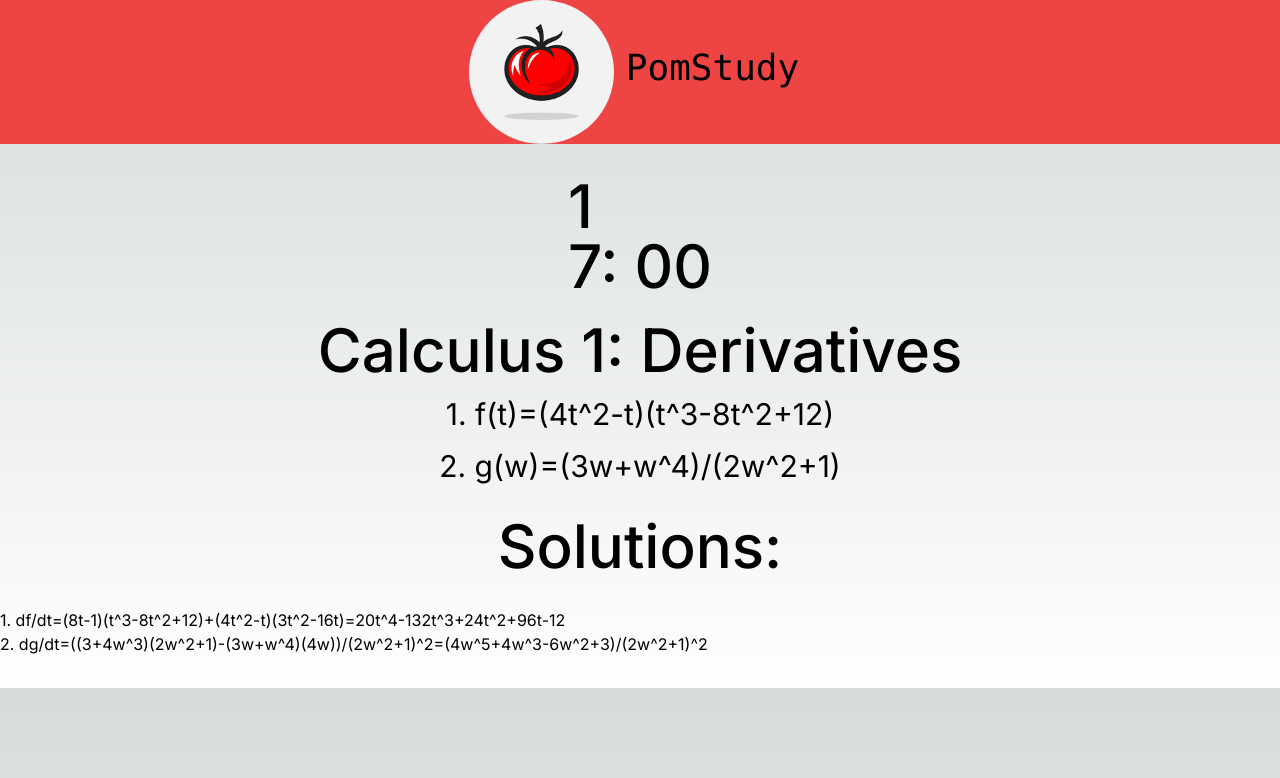
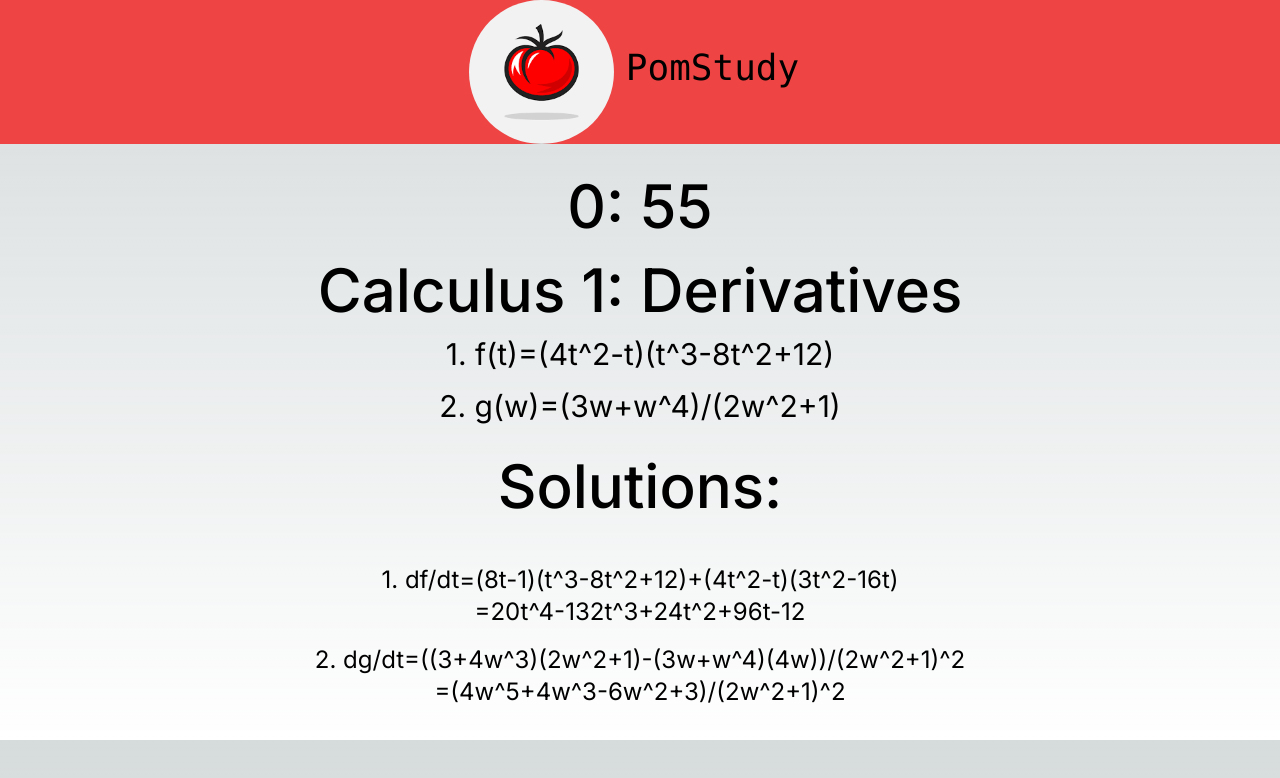
Before and after one commit to PomStudy/PomStudy, a Next.js app: page /courses/calculus1/problems in a window 1280 px wide. Shown: the top 778 px of the page. Built offline with nearby package versions, Linux system fonts and the light colour scheme.

Commit message:
Formatted solutions

```diff
--- a/src/app/components/studytime/App.tsx
+++ b/src/app/components/studytime/App.tsx
@@ -7,8 +7,8 @@ interface time{
 function App({time}:time) {
     return (
     <div>
-        <h1>{time}</h1>
-        <Timer time={425} />
+
+        <Timer time={time * 60} />
          </div>
     );
 }
--- a/src/app/components/studytime/studytime.tsx
+++ b/src/app/components/studytime/studytime.tsx
@@ -36,7 +36,7 @@ export default function Studytime() {
                 <div className=" justify-center flex col-start-1 col-span-1 row-start-2 row-span-1">
                     <p className="hover:bg-red-300 border-4 rounded-xl border-zinc-950">
 
-                    <Link href={pathname + '/problems'}>
+                    <Link href={pathname + '/problems?time=30'}>
                                 30 min
                     </Link>
 
@@ -46,7 +46,7 @@ export default function Studytime() {
                 <div className=" justify-center flex col-start-1 col-span-1 row-start-3 row-span-1">
                     <p className="hover:bg-red-300 border-4 rounded-xl border-zinc-950">
 
-                        <Link href={pathname + '/problems'}>
+                        <Link href={pathname + '/problems?time=60'}>
                                 60 min
                         </Link>
 
@@ -56,7 +56,7 @@ export default function Studytime() {
                     <p className="hover:bg-red-300 border-4 rounded-xl border-zinc-950">
 
 
-                        <Link href={pathname + '/problems'}>
+                        <Link href={pathname + '/problems?time=120'}>
                                 120 min
                         </Link>
                     </p>
--- a/src/app/courses/calculus1/problems/page.tsx
+++ b/src/app/courses/calculus1/problems/page.tsx
@@ -8,7 +8,7 @@ import { useSearchParams } from 'next/navigation';
 
 export default function Problems({amount}: AmtTime) {
     const router = useSearchParams();
-    const  time  = router.get('time') ?? "1";;
+    const  time  = router.get('time') ?? "1";
     return(
         <div className="text-black py-8">
 
@@ -28,19 +28,24 @@ export default function Problems({amount}: AmtTime) {
                 <div className="justify-center flex m-8 text-6xl font-medium">
                 Solutions:
                 </div>
-                <div>
-                    <p>
-                        1. df/dt=(8t-1)(t^3-8t^2+12)+(4t^2-t)(3t^2-16t)=20t^4-132t^3+24t^2+96t-12
-                    </p>
+
+                <div className="text-2xl py-4">
+                    <div className="justify-center flex">
+                    1. df/dt=(8t-1)(t^3-8t^2+12)+(4t^2-t)(3t^2-16t)
+                    </div>
+
+                    <div className="justify-center flex">
+                        =20t^4-132t^3+24t^2+96t-12
+                    </div>
                 </div>
-                <div>
-                    2. dg/dt=((3+4w^3)(2w^2+1)-(3w+w^4)(4w))/(2w^2+1)^2=(4w^5+4w^3-6w^2+3)/(2w^2+1)^2
+                <div className="text-2xl">
+                    <div className="justify-center flex">
+                        2. dg/dt=((3+4w^3)(2w^2+1)-(3w+w^4)(4w))/(2w^2+1)^2
+                    </div>
+                    <div className="justify-center flex">
+                        =(4w^5+4w^3-6w^2+3)/(2w^2+1)^2
+                    </div>
                 </div>
-
-
-
-
-
         </div>
 
     )
--- a/src/app/courses/calculus2/problems/page.tsx
+++ b/src/app/courses/calculus2/problems/page.tsx
@@ -1,12 +1,20 @@
-
+"use client"
 import TimeComponent from '@/app/components/studytime/time'
 import App from "@/app/components/studytime/App"
+import { useSearchParams } from 'next/navigation';
 
 export default function Problems() {
+    const router = useSearchParams();
+    const  time  = router.get('time') ?? "1";;
     return(
         <div className="justify-center flex text-black text-4xl py-8">
-            These are the calc 2 problems
-            <p> <App /> </p>
+            <div className="text-6xl mb-4 font-medium">
+                    <div className="justify-center flex mb-6"><App time={Number(time)}/> </div>
+                    <div className="justify-center flex">Calculus 2: Integrals</div>
+
+            </div>
+
+
 
 
         </div>
--- a/src/app/courses/physics1/problems/page.tsx
+++ b/src/app/courses/physics1/problems/page.tsx
@@ -1,11 +1,19 @@
+"use client"
 import TimeComponent from '@/app/components/studytime/time'
 import App from "@/app/components/studytime/App"
+import { useSearchParams } from 'next/navigation';
+
 
 export default function Problems() {
+    const router = useSearchParams();
+    const  time  = router.get('time') ?? "1";
     return(
         <div className="justify-center flex text-black text-4xl py-8">
-            These are the physics 1 problems
-            <p> <App /> </p>
+            <div className="text-6xl mb-4 font-medium">
+                    <div className="justify-center flex mb-6"><App time={Number(time)}/> </div>
+                    <div className="justify-center flex">Physics 1</div>
+
+            </div>
 
 
         </div>
--- a/src/app/courses/physics2/problems/page.tsx
+++ b/src/app/courses/physics2/problems/page.tsx
@@ -1,12 +1,18 @@
-
+"use client"
 import TimeComponent from '@/app/components/studytime/time'
 import App from "@/app/components/studytime/App"
+import { useSearchParams } from 'next/navigation';
 
 export default function Problems() {
+    const router = useSearchParams();
+    const  time  = router.get('time') ?? "1";
     return(
         <div className="justify-center flex text-black text-4xl py-8">
-            These are the physics 2 problems
-            <p> <App /> </p>
+            <div className="text-6xl mb-4 font-medium">
+                    <div className="justify-center flex mb-6"><App time={Number(time)}/> </div>
+                    <div className="justify-center flex">Physics 2</div>
+
+            </div>
 
 
         </div>
```
